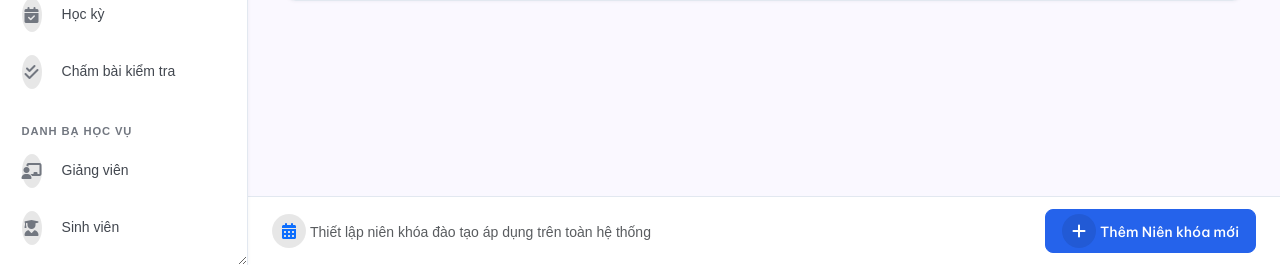
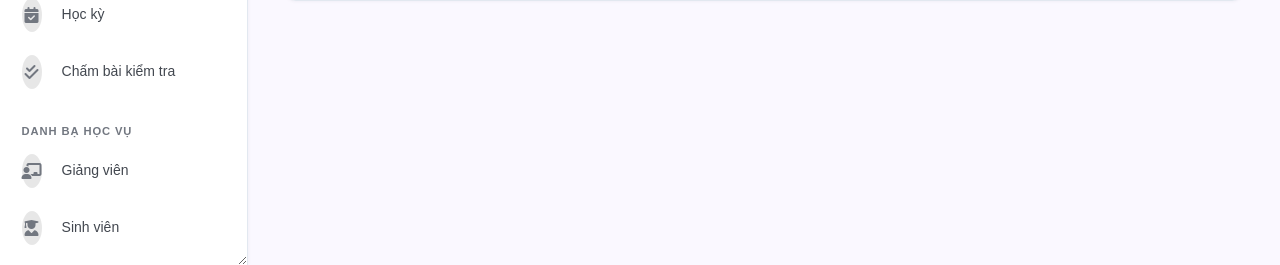
Before and after one commit to phunguyen2005/cornlearn-django-demo, a Django app: page /en/session/ in a window 1280 px wide. Shown: the part 535-800 px from the top of the page. Run offline with Django 3.2, Linux system fonts and the light colour scheme; the visitor is signed in with stand-in values (Sample User, id 1); data that the repository does not hold is empty; parts of the project's set-up code (start-up, migrations or seed data) failed here and were passed over; some libraries are stand-ins or nearby versions.

Commit message:
fix(ui): remove duplicate action headers in semester and session list

```diff
--- a/templates/core/session_list.html
+++ b/templates/core/session_list.html
@@ -11,17 +11,6 @@
         <li class="breadcrumb-item active" aria-current="page">Quản lý Niên khóa</li>
     </ol>
 </nav>
-
-{% if request.user.is_superuser %}
-<div class="manage-wrap d-flex justify-content-between align-items-center">
-    <span class="small text-muted d-none d-md-inline">
-        <i class="fas fa-calendar-alt me-1 text-primary"></i>Thiết lập niên khóa đào tạo áp dụng trên toàn hệ thống
-    </span>
-    <a class="btn btn-primary btn-sm px-3" href="{% url 'add_session' %}">
-        <i class="fas fa-plus me-1"></i>Thêm Niên khóa mới
-    </a>
-</div>
-{% endif %}
 
 <!-- Page Header -->
 <div class="d-flex flex-wrap justify-content-between align-items-center gap-3 mb-4">
@@ -87,7 +76,7 @@
                     {% if request.user.is_superuser %}
                     <td class="text-end">
                         <div class="dropdown">
-                            <button class="btn btn-sm btn-light border text-secondary dropdown-toggle" type="button" data-bs-toggle="dropdown" aria-expanded="false">
+                            <button class="btn btn-sm btn-light" type="button" data-bs-toggle="dropdown" aria-expanded="false" aria-label="Tùy chọn thao tác">
                                 <i class="fas fa-ellipsis-h"></i>
                             </button>
                             <ul class="dropdown-menu dropdown-menu-end shadow-sm border">
```
Also changed, not shown: templates/core/semester_list.html (+1 -12 lines).
